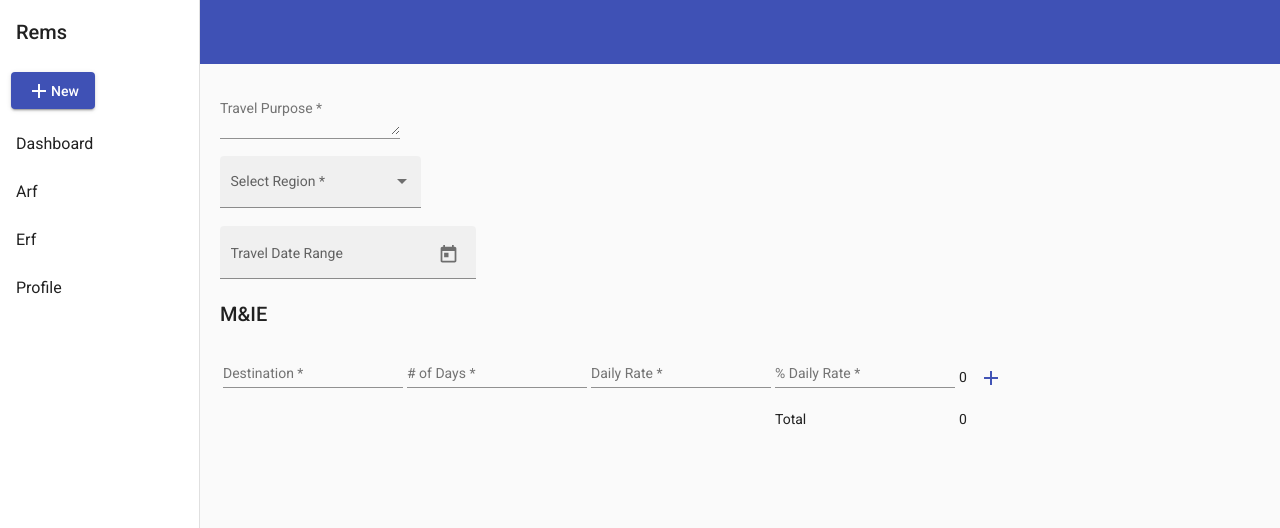
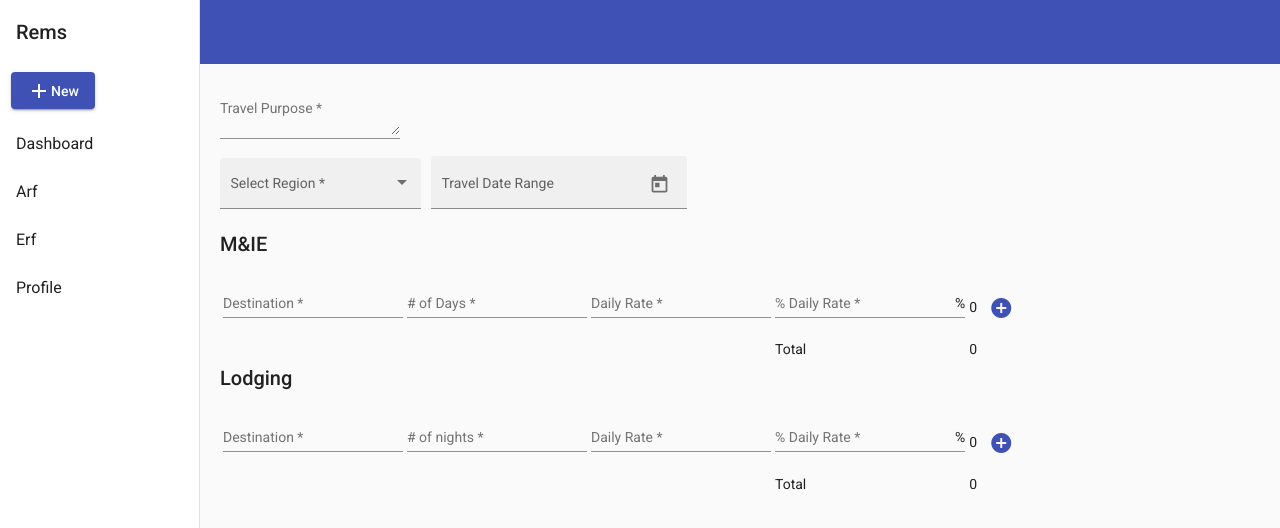
Before and after one commit to v4mpc/rems, an Angular app in the folder frontend/: page /arfs-create in a window 1280 px wide. Shown: the top 528 px of the page. Built offline with nearby package versions, Linux system fonts and the light colour scheme.

Commit message:
lodging added

```diff
--- /dev/null
+++ b/frontend/src/app/interfaces/lodging.ts
@@ -0,0 +1,7 @@
+export interface Lodging {
+    destination: string,
+    nights: number,
+    rate: number,
+    pRate: number,
+
+}
--- a/frontend/src/app/pages/arf-create/arf-create.component.html
+++ b/frontend/src/app/pages/arf-create/arf-create.component.html
@@ -1,11 +1,14 @@
-<form [formGroup]="arfForm">
+<form [formGroup]="arfForm" class="example-container">
     <mat-form-field class="example-full-width">
         <mat-label>Travel Purpose</mat-label>
         <textarea matInput formControlName="purpose"></textarea>
+        <mat-error>
+            Please fill purpose
+        </mat-error>
     </mat-form-field>
 
+
     <br>
-
     <mat-form-field appearance="fill">
         <mat-label>Select Region</mat-label>
         <mat-select formControlName="region" (selectionChange)="regionChanged()">
@@ -13,19 +16,25 @@
                 {{location.name}}
             </mat-option>
         </mat-select>
+        <mat-error>
+            Please fill where you traveling to
+        </mat-error>
     </mat-form-field>
-    <br>
+
 
 
     <mat-form-field appearance="fill">
         <mat-label>Travel Date Range</mat-label>
         <mat-date-range-input [rangePicker]="picker">
-            <input formControlName="startTravelDate" (change)="startDateChanged()" matStartDate
+            <input formControlName="startTravelDate" (dateChange)="startDateChanged()" matStartDate
                 placeholder="Start date">
-            <input formControlName="endTravelDate" (change)="endDateChanged()" matEndDate placeholder="End date">
+            <input formControlName="endTravelDate" (dateChange)="endDateChanged()" matEndDate placeholder="End date">
         </mat-date-range-input>
         <mat-datepicker-toggle matSuffix [for]="picker"></mat-datepicker-toggle>
         <mat-date-range-picker #picker></mat-date-range-picker>
+        <mat-error>
+            Please fill travel date range
+        </mat-error>
     </mat-form-field>
 
     <br>
@@ -48,24 +57,38 @@
                                 <mat-form-field>
                                     <mat-label>Destination</mat-label>
                                     <input matInput formControlName="destination">
+                                    <mat-error>
+                                        Please fill this field
+                                    </mat-error>
                                 </mat-form-field>
                             </td>
                             <td>
                                 <mat-form-field>
                                     <mat-label># of Days</mat-label>
                                     <input matInput formControlName="days" type="number">
+                                    <mat-error>
+                                        Please fill this field
+                                    </mat-error>
                                 </mat-form-field>
                             </td>
                             <td>
                                 <mat-form-field>
                                     <mat-label>Daily Rate</mat-label>
                                     <input formControlName="rate" matInput>
+                                    <mat-error>
+                                        Please fill this field
+                                    </mat-error>
                                 </mat-form-field>
+
                             </td>
                             <td>
                                 <mat-form-field>
                                     <mat-label>% Daily Rate</mat-label>
-                                    <input formControlName="pRate" matInput>
+                                    <input type="number" formControlName="pRate" matInput>
+                                    <span matSuffix>%</span>
+                                    <mat-error>
+                                        Please fill this field
+                                    </mat-error>
                                 </mat-form-field>
                             </td>
                             <td>
@@ -75,13 +98,13 @@
                             <td *ngIf="i+1==mes.length">
                                 <button mat-icon-button color="primary" (click)="addMe({destination:''})"
                                     aria-label="Example icon button with a home icon">
-                                    <mat-icon>add</mat-icon>
+                                    <mat-icon>add_circle</mat-icon>
                                 </button>
                             </td>
                             <td *ngIf="mes.length>1">
                                 <button mat-icon-button color="warn" (click)="removeMe(i)"
                                     aria-label="Example icon button with a home icon">
-                                    <mat-icon>clear</mat-icon>
+                                    <mat-icon>remove_circle</mat-icon>
                                 </button>
                             </td>
 
@@ -119,4 +142,107 @@
 
 
 
+    <div formArrayName="lodgings">
+        <h2>Lodging</h2>
+
+
+        <table>
+
+            <thead>
+
+            </thead>
+
+            <tbody>
+                <ng-container *ngFor="let lodging of lodgings.controls; let i=index">
+                    <ng-container [formGroupName]="i">
+                        <tr>
+                            <td>
+                                <mat-form-field>
+                                    <mat-label>Destination</mat-label>
+                                    <input matInput formControlName="destination">
+                                    <mat-error>
+                                        Please fill this field
+                                    </mat-error>
+                                </mat-form-field>
+                            </td>
+                            <td>
+                                <mat-form-field>
+                                    <mat-label># of nights</mat-label>
+                                    <input matInput formControlName="nights" type="number">
+                                    <mat-error>
+                                        Please fill this field
+                                    </mat-error>
+                                </mat-form-field>
+                            </td>
+                            <td>
+                                <mat-form-field>
+                                    <mat-label>Daily Rate</mat-label>
+                                    <input formControlName="rate" matInput>
+                                    <mat-error>
+                                        Please fill this field
+                                    </mat-error>
+                                </mat-form-field>
+
+                            </td>
+                            <td>
+                                <mat-form-field>
+                                    <mat-label>% Daily Rate</mat-label>
+                                    <input type="number" formControlName="pRate" matInput>
+                                    <span matSuffix>%</span>
+                                    <mat-error>
+                                        Please fill this field
+                                    </mat-error>
+                                </mat-form-field>
+                            </td>
+                            <td>
+                                {{((lodgings.value[i].rate*lodgings.value[i].nights*lodgings.value[i].pRate)/100)|number}}
+                            </td>
+
+                            <td *ngIf="i+1==lodgings.length">
+                                <button mat-icon-button color="primary" (click)="addLodging({destination:''})"
+                                    aria-label="Example icon button with a home icon">
+                                    <mat-icon>add_circle</mat-icon>
+                                </button>
+                            </td>
+                            <td *ngIf="lodgings.length>1">
+                                <button mat-icon-button color="warn" (click)="removeLodging(i)"
+                                    aria-label="Example icon button with a home icon">
+                                    <mat-icon>remove_circle</mat-icon>
+                                </button>
+                            </td>
+
+
+                        </tr>
+                    </ng-container>
+
+
+
+                </ng-container>
+                <tr>
+                    <td></td>
+                    <td></td>
+                    <td></td>
+
+                    <td>Total</td>
+                    <td>{{lodgingsSum()|number}}</td>
+                    <td></td>
+                    <td></td>
+                </tr>
+
+
+
+
+
+
+
+
+            </tbody>
+        </table>
+
+
+    </div>
+
+
+
+
 </form>
--- a/frontend/src/app/pages/arf-create/arf-create.component.scss
+++ b/frontend/src/app/pages/arf-create/arf-create.component.scss
@@ -0,0 +1,4 @@
+
+  .example-container .mat-form-field + .mat-form-field {
+    margin-left: 10px;
+  }
--- a/frontend/src/app/pages/arf-create/arf-create.component.ts
+++ b/frontend/src/app/pages/arf-create/arf-create.component.ts
@@ -3,6 +3,7 @@ import { FormControl, Validator, FormArray, FormGroup, Validators } from '@angul
 import { MatSnackBar } from '@angular/material/snack-bar';
 import { Me } from "../../interfaces/me";
 import { Location } from "../../interfaces/location";
+import { Lodging } from "../../interfaces/lodging";
 
 
 interface Food {
@@ -36,7 +37,7 @@ export class ArfCreateComponent implements OnInit {
 
   mes = this.arfForm.get('mes') as FormArray
   otherCosts = this.arfForm.get('otherCosts') as FormArray
-  lodgings = this.arfForm.get('logdings') as FormArray
+  lodgings = this.arfForm.get('lodgings') as FormArray
 
   constructor(
     private _snackBar: MatSnackBar
@@ -44,10 +45,13 @@ export class ArfCreateComponent implements OnInit {
     const currentYear = new Date().getFullYear();
     this.minDate = new Date(currentYear - 1, 0, 1);
     this.maxDate = new Date(currentYear + 1, 11, 31);
+    this.addMe({ destination: '', days: null, rate: null, pRate: null })
+    this.addLodging({ destination: '', nights: null, rate: null, pRate: null })
+
   }
 
   ngOnInit(): void {
-    this.addMe({ destination: '', days: null, rate: null, pRate: null })
+
   }
 
   locations: Location[] = [
@@ -77,6 +81,9 @@ export class ArfCreateComponent implements OnInit {
   removeMe(index: number) {
     this.mes.removeAt(index)
   }
+  removeLodging(index: number) {
+    this.lodgings.removeAt(index)
+  }
 
 
   addOtherCost() {
@@ -85,11 +92,37 @@ export class ArfCreateComponent implements OnInit {
       amount: new FormControl(''),
     })
 
+
+
     this.otherCosts.push(group)
   }
 
+
+
+
+
   removeOtherCost(index: number) {
     this.otherCosts.removeAt(index)
+  }
+
+
+
+  addLodging(lodging: Lodging) {
+    if (this.mes.length <= 9) {
+      const group = new FormGroup({
+        destination: new FormControl(lodging.destination, [Validators.required]),
+        nights: new FormControl(lodging.nights, [Validators.required]),
+        rate: new FormControl(lodging.rate, [Validators.required]),
+        pRate: new FormControl(lodging.pRate, [Validators.required]),
+
+      })
+
+      this.lodgings.push(group)
+
+    } else {
+      this._snackBar.open("10 is the limit")
+    }
+
   }
 
   isComplete(rangePicker) {
@@ -98,6 +131,10 @@ export class ArfCreateComponent implements OnInit {
 
 
   fillMes() {
+
+    if (!this.validInputs()) {
+      return;
+    }
     // clear the mes array
     this.mes.clear()
     // first row
@@ -125,22 +162,48 @@ export class ArfCreateComponent implements OnInit {
     }
     this.addMe(me3)
 
-    console.log(this.mes)
+
 
   }
 
 
+  fillLodgings() {
+    if (!this.validInputs()) {
+      return;
+    }
+    this.lodgings.clear()
+    const lodging = {
+      destination: this.arfForm.value.region.name,
+      nights: this.diffDays(this.arfForm.value.startTravelDate, this.arfForm.value.endTravelDate),
+      rate: this.arfForm.value.region.lodging,
+      pRate: 100
+    }
+    this.addLodging(lodging)
+  }
+
+
   regionChanged() {
-    console.log(this.mes)
+
     this.fillMes()
+    this.fillLodgings()
   }
 
   startDateChanged() {
+    this.fillMes()
+    this.fillLodgings()
+
 
   }
 
   endDateChanged() {
+    this.fillMes()
+    this.fillLodgings()
 
+
+  }
+
+  validInputs() {
+    return this.arfForm.get('region').valid && this.arfForm.get('startTravelDate').valid && this.arfForm.get('endTravelDate').valid
   }
 
 
@@ -167,5 +230,18 @@ export class ArfCreateComponent implements OnInit {
 
   }
 
+  lodgingsSum() {
+
+    let sum = 0
+    this.lodgings.value.forEach(lodging => {
+      sum += ((lodging.rate * lodging.nights * lodging.pRate) / 100)
+    });
+
+    return sum
+
+
+
+  }
+
 
 }
```
Also changed, not shown: frontend/src/app/app.component.scss (line endings or trailing spaces).
